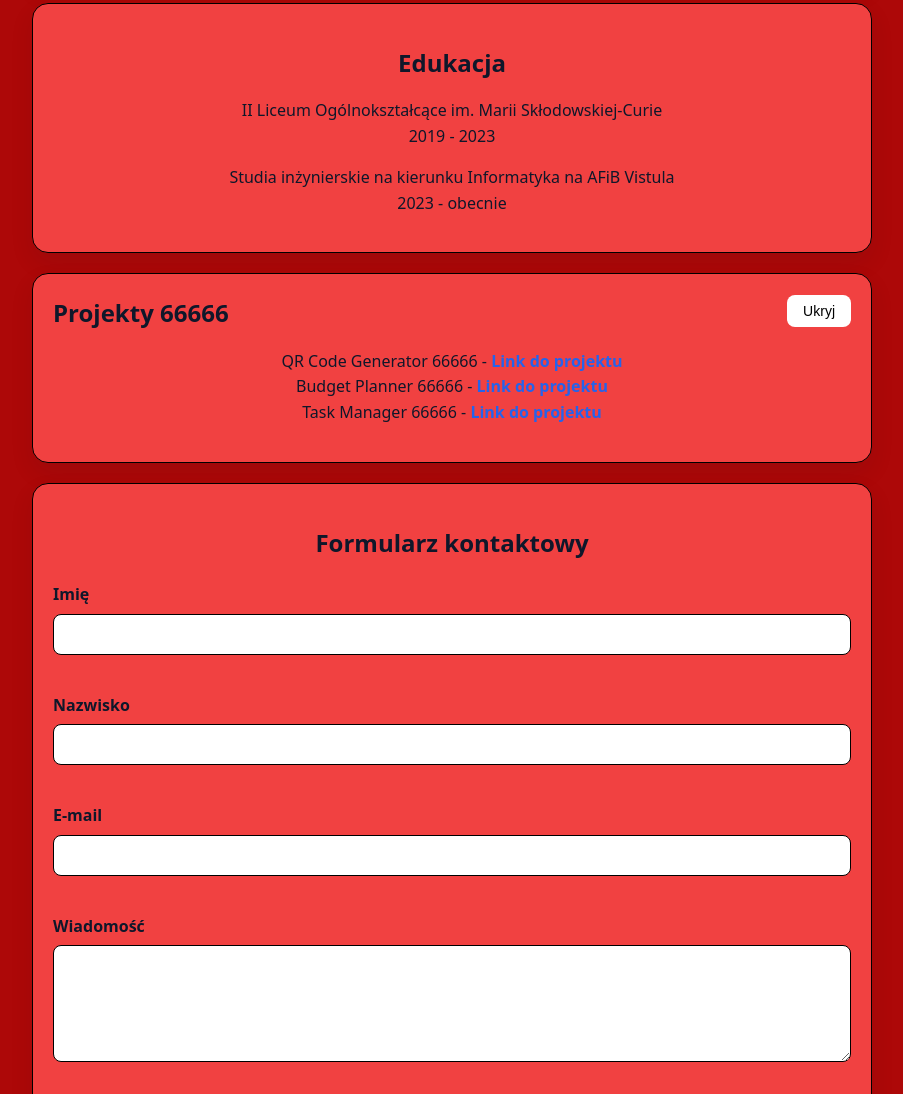
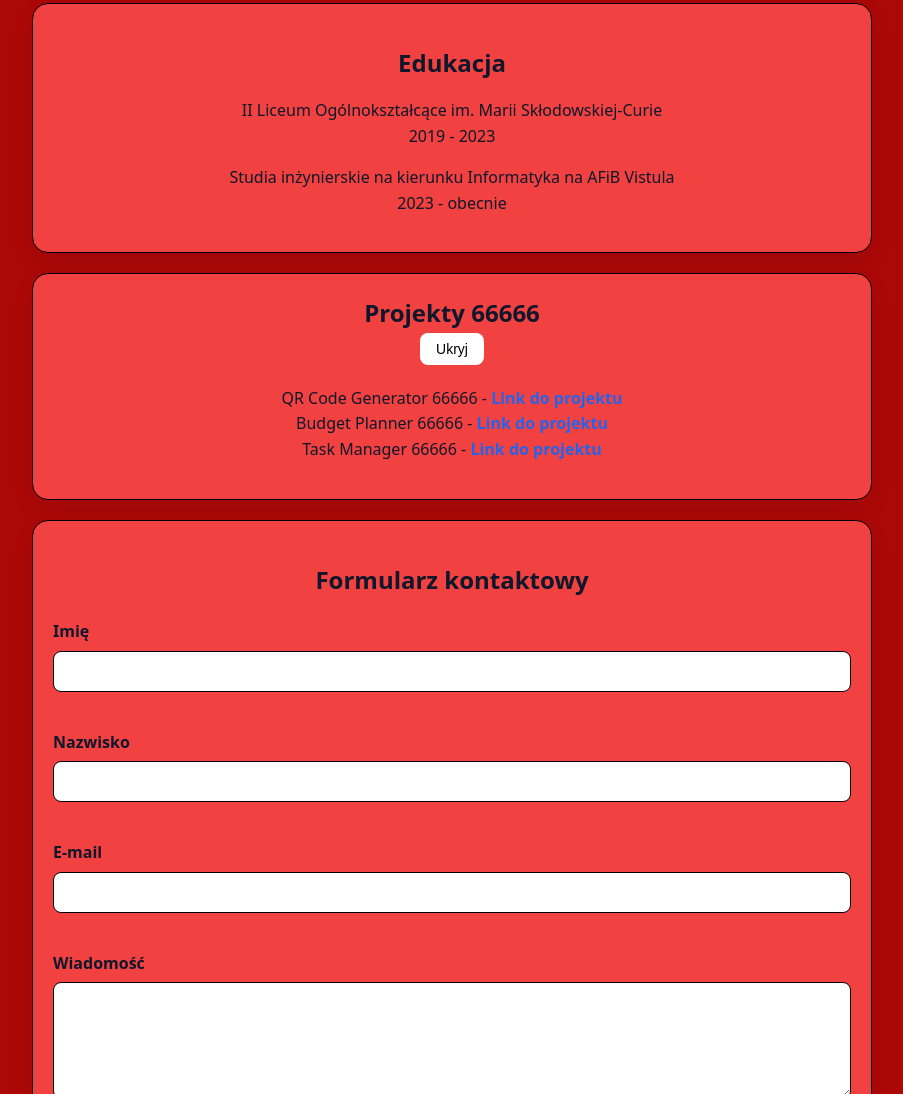
Before and after one commit to Weskiii/projektowe, a plain HTML site: page index.html in a window 1280 px wide. Shown: the part 1458-2552 px from the top of the page, without its empty margins (188-1091 px from the left). Drawn offline with Linux system fonts and the light colour scheme.

Commit message:
66666 - aktualizacja nagłówków

```diff
--- a/style/green.css
+++ b/style/green.css
@@ -211,7 +211,7 @@
 }
 
 .section-header {
-  display: flex;
+  display: center;
   justify-content: space-between;
   align-items: center;
   gap: 15px;
--- a/style/red.css
+++ b/style/red.css
@@ -211,7 +211,7 @@
 }
 
 .section-header {
-  display: flex;
+  display: center;
   justify-content: space-between;
   align-items: center;
   gap: 15px;
```
